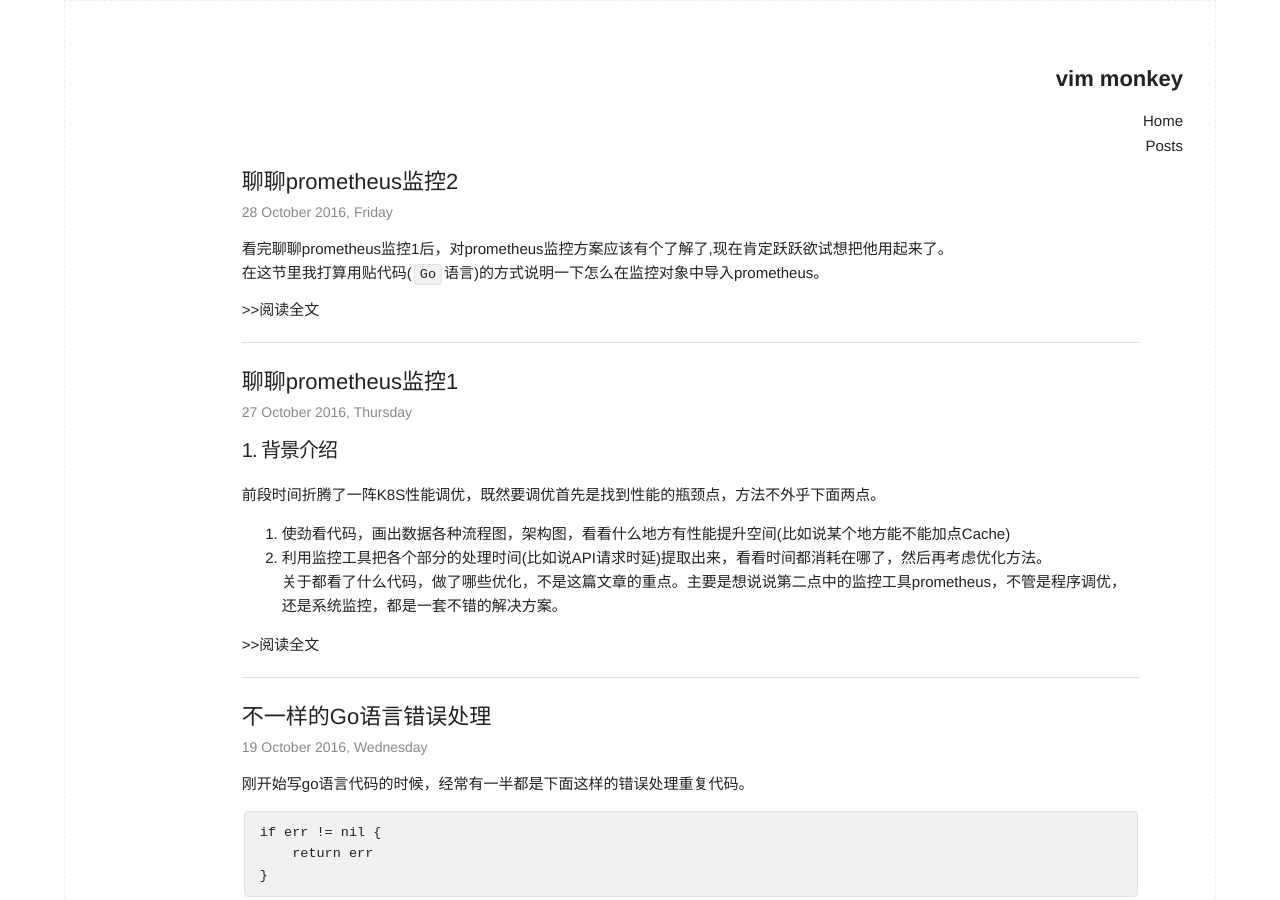
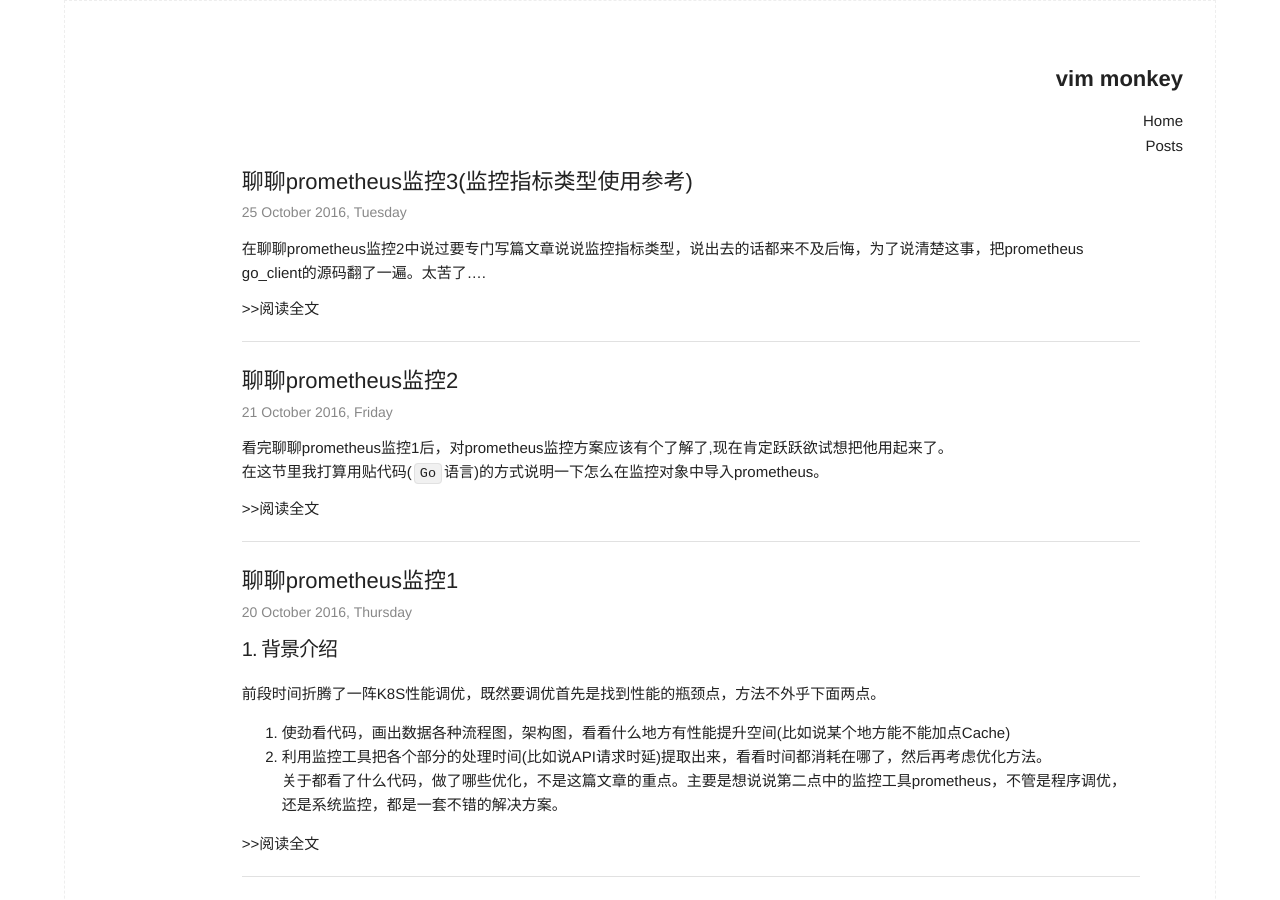
Before and after one commit to helinbo2015/s8k, a Jekyll site: the page built from index.html, in a window 1280 px wide and 900 px high. Built offline with Jekyll 4.4.1, drawn with Linux system fonts in a browser that asks for light colours; part of the change alters nothing that is shown.

Commit message:
add prometheus turorial3

```diff
--- a/_posts/2016-10-28-prometheus_tutorial_2.md
+++ b/_posts/2016-10-21-prometheus_tutorial_2.md
@@ -3,7 +3,7 @@ layout: post
 title: 聊聊prometheus监控2
 category: prometheus
 ---
-看完[聊聊prometheus监控1](https://helinbo2015.github.io/s8k/prometheus/2016/10/27/prometheus_tutorial_1.html)后，对prometheus监控方案应该有个了解了,现在肯定跃跃欲试想把他用起来了。
+看完[聊聊prometheus监控1](https://helinbo2015.github.io/s8k/prometheus/2016/10/20/prometheus_tutorial_1.html)后，对prometheus监控方案应该有个了解了,现在肯定跃跃欲试想把他用起来了。
 在这节里我打算用贴代码(`Go`语言)的方式说明一下怎么在监控对象中导入prometheus。
 <!--description-->
 
--- /dev/null
+++ b/_posts/2016-10-25-prometheus_tutorial_3.md
@@ -0,0 +1,107 @@
+---
+layout: post
+title: 聊聊prometheus监控3(监控指标类型使用参考)
+category: prometheus
+---
+
+在[聊聊prometheus监控2](https://helinbo2015.github.io/s8k/prometheus/2016/10/21/prometheus_tutorial_2.html)中说过要专门写篇文章说说监控指标类型，说出去的话都来不及后悔，为了说清楚这事，把[prometheus go_client](https://github.com/prometheus/client_golang)的源码翻了一遍。太苦了....
+<!--description-->
+
+### 1. 指标类型(metric type)介绍
+prometheus 提供四种指标类型(metric type)供监控对象使用，所以在监控对象中定制自己的监控指标前，很有必要清楚理解各个指标类型的应用场景。
+
+1. Counter: 用于统计的一直增大的指标,例如发生错误数，http请求数等
+2. Gauge： 用于统计动态变化的指标，例如CPU使用量，某个特性的处理时间等
+3. Histogram: 用于需要采样观测的指标，例如http请求响应时间的分布区间(响应时间为1s以内的请求比率数)。 Prometheus sdk为prometheus server提供下列数据。
+  - 指标数值的累加值
+  - 指标的监控次数
+  - 各个监控Bucket里监控指标的监控次数(比如http请求响应时间小于1s的次数(设定了1s的Bucket))
+4. Summary: 用于需要采样观测的指标，例如某个比率的http请求响应时间区间(比如90%的http请求响应时间在什么区间)。 Prometheus sdk为prometheus server提供下列数据
+  - 时间窗口内监控指标数值的累加值
+  - 时间窗口内监控指标的监控次数
+  - 时间窗口内位于Quantile(比率)位置的监控指标数值 (比如10min内有100个http请求响应时间(按数值从小到大排列)，Quanatile=0.9时，返回的就是第90个监控数据(比如是1.5s)，也表示90%的请求响应小于1.5s)
+
+*看到这里，读者肯定会困惑Histogram和Summary之间没有什么区别啊，貌似用的场景差不多，别着急慢慢往下看，实在忍受不了各种代码分析，直接跳最后看结论吧*
+
+### 2. 指标类型(metric type)详解
+下面就从源码来说说各种指标类型的用途
+
+#### 1. Counter:
+   Counter接口的定义如下:
+
+![Counter_interface.PNG](/s8k/img/Counter_interface.PNG)
+
+Counter就提供Set(), Inc(), Add()方法，可以看出Counter指标类型就是为一直增大的数值定制的。
+另外Counter监控指标定义的初始化方法: NewCounter()、NewCounterVec()
+
+#### 2. Gauge:
+   Gauge接口的定义如下:
+
+![Gauge_interface.PNG](/s8k/img/Gauge_interface.PNG)
+
+相比Counter，Gauge就除了提供Set(), Inc(), Add()方法，另外还有Dec(), Sub()方法，毫无疑问Gauge指标类型是为动态变化的指标定制的
+另外Gauge监控指标定义的初始化方法: NewGauge()、NewGaugeVec()
+
+#### 3. Histogram:
+Histogram稍微复杂点，我们先看看Histogram的接口定义:
+
+![Histogram_interface.PNG](/s8k/img/Histogram_interface.PNG)
+
+看到有一个Observe()方法，主要用于采集指标数据。
+
+为了理解Historgram数据的场景，再看看Histogram接口的实现histogram struct给prometheus server提供的数据。（实现Metric接口的Write()方法，用于给Prometheus Server返回数据）
+
+![histogram_write.PNG](/s8k/img/histogram_write.PNG)
+
+从上面代码可以看到主要给prometheus server返回了下面的数据。
+
+* SampleSum: 由h.sumBits转换而来
+* SampleCount: 由h.count转换而来
+* []Buckets{CumulativeCount, UpperBound}: 结合h.upperBounds和h.counts来设定的
+
+接下来看看h.upperBounds的初始化和Observe（）方法的具体实现，看看上面的数据分别是什么意思
+
+![histogram_observe.gif](/s8k/img/histogram_observe.gif)
+
+根据上面的分析，可以看出Histogram给prometheus server返回的数据:
+
+* SampleSum: 监控指标数值的累加值
+* SampleCount: 监控指标的监控次数
+* Buckets{CumulativeCount, UpperBound}: 各个Bucket的值和落入各Bucket的监控次数
+
+根据上面的数据，在prometheus server端可以针对观测指标作各种计算和分析。(比如说300ms内http请求响应的占比)。并且可以看出，后续数据的分析，主要集中在prometheus server端(监控对象端仅提供上面的数据)
+另外Histogram监控指标定义的初始化方法: NewHistogram()、NewHistogramVec()
+
+#### 4. Summary
+Summary的接口定义和Histogram一样，我们直接看他的Write()和Observe()的实现
+
+![summary_observe.PNG](/s8k/img/summary_observe.PNG)
+
+每次调用中，把监控指标的数值写入s.hotBuf
+
+![summary_write.gif](/s8k/img/summary_write.gif)
+
+根据s.hotBufExpTime切换输出的数据流。所以s.hotBufExpTime+s.headStream就组成了一个滑动的时间窗口。s.hotBufExpTime默认值为2m, 或者用户通过SummaryOpts.MaxAge/SummaryOpts.AgeBuckets来指定
+
+从上面代码可以看到Summary主要给prometheus server返回了下面的数据
+
+* sum.SampleCount: 滑动时间窗口内的监控指标的监控次数
+* sum.SampleSum: 滑动时间窗口内的监控指标数值的累加值
+* sum.Quantile:
+
+  - Quantile(比率):  默认的Quantile值(0.5, 0.9, 0.99)或者用户指定值(通过SummaryOpts.Objectives指定)
+  - Value: sum.SampleCount * Quantile位置的监控指标数值。比如: sum.SampleCount=20, Quantile(比率)=0.5时，Value就是滑动时间窗口内的第10个数(窗口内数据和时间先后无关，一律按数值从小到大排列)
+
+根据上面的数据，在prometheus server端将会收到总的监控次数，累加的指标数值和指定比率的观测指标数值(比如说90%位置的http请求响应时间是多少)。并且可以看出，主要数据分析集中在prometheus sdk端(监控对象端)，prometheus server主要接收数据聚合结果。
+
+### 3. 指标类型(metric type)使用总结
+
+| metric type | 使用参考 |
+|--------|--------|
+| Counter |仅仅关注指标的单个数值，并且该指标在数值上一直上升。例如发生错误数，http请求数等|
+| Gauge |     仅仅关注指标的单个数值，并且该指标在数值上动态变化(有增有减)。例如CPU使用量，某个特性的处理时间等   |
+| Histogram/Summary |     1. 如果需要对观测结果做聚合处理，就只能选择Histogram。比如你的服务同时跑在几台机器上，想统计所有服务的http请求响应时间聚合后，90%的响应在在什么时间区间<br/> 2. 使用Histogram时，需要很清楚期待观测指标的数值区间和分布范围，这样才能配置好Buckets。 比如期待看到http请求响应时间为1s以内的比率，那么就可以配置1s的Bucket<br/> 3. 对监控对象的性能影响来说，相对Summary来说，Histogram能小一些。Summary中需要对监控指标结果排序和Quantile计算，而Histogram这些计算工作在prometheus server进行。当比较关心监控对象的性能，建议选择Histogram<br/> 4. 当不需要关心观测指标的数值区间和分布范围，而只想知道观测指标的精确比率的数值，就可以使用Summary  |
+
+参考链接:
+1. [prometheus go_client](https://github.com/prometheus/client_golang)
+2. [HISTOGRAMS AND SUMMARIES](https://prometheus.io/docs/practices/histograms/)
```
Also changed, not shown: _posts/2016-10-20-prometheus_tutorial_1.md (renamed from _posts/2016-10-27-prometheus_tutorial_1.md), img/Counter_interface.PNG (added).
